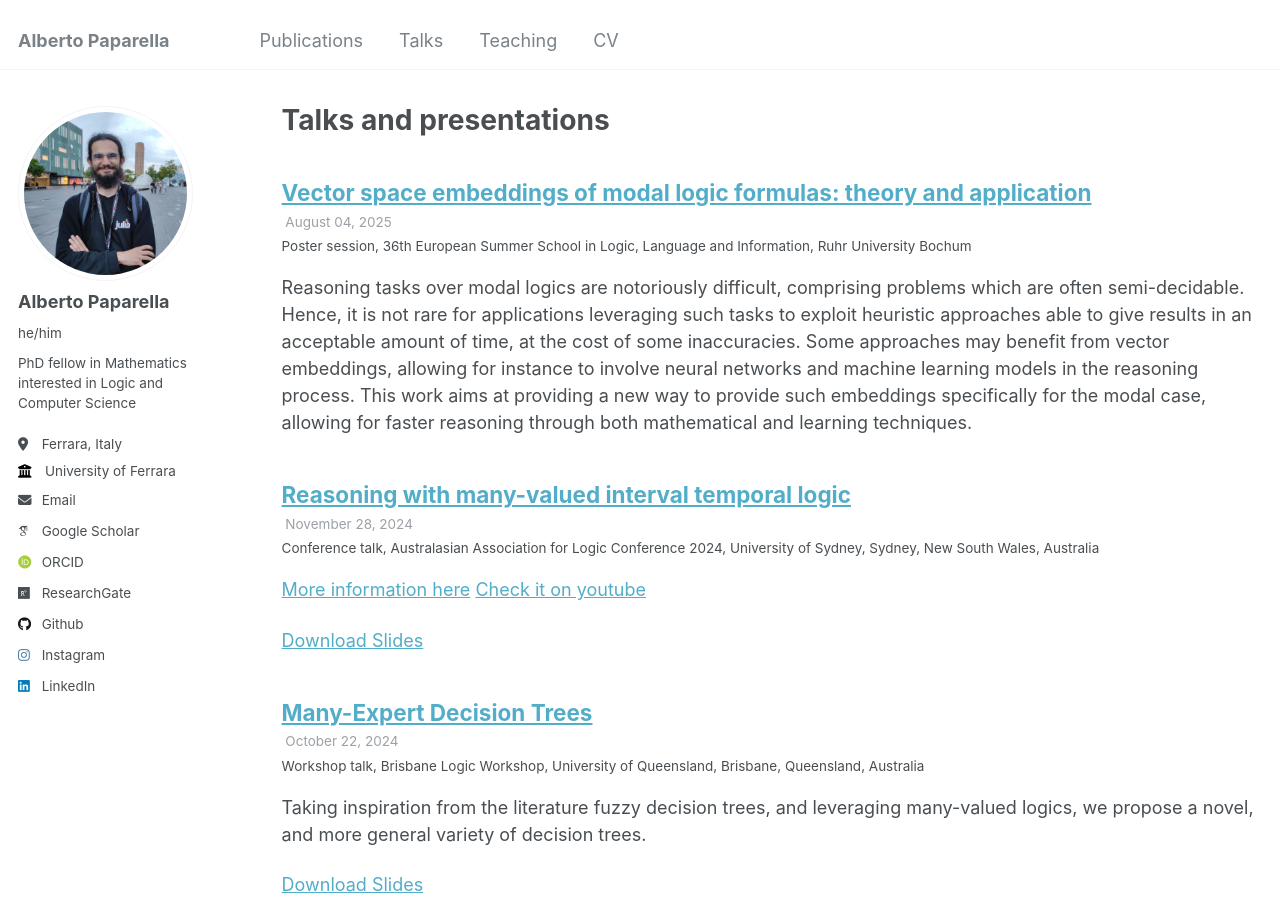
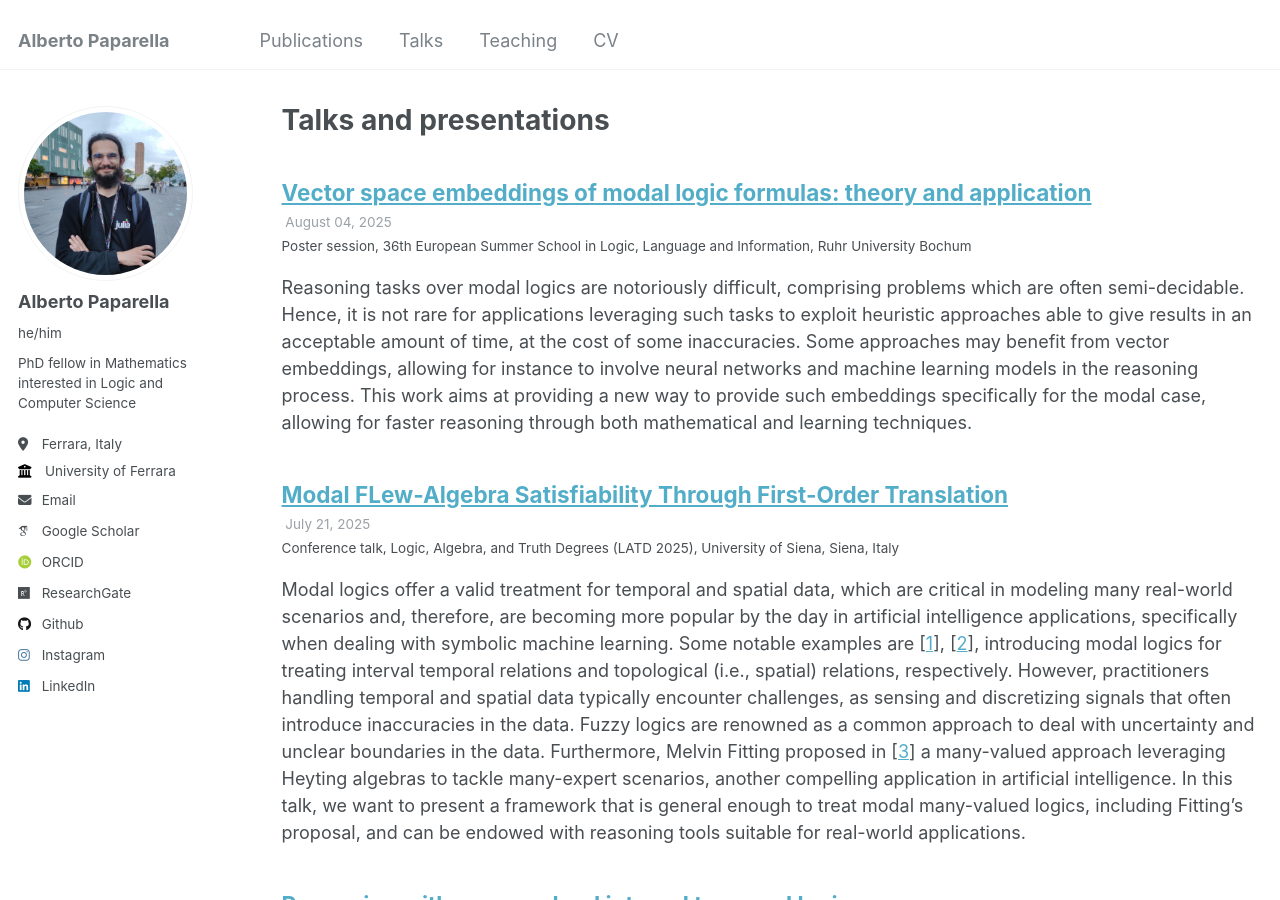
Before and after one commit to alberto-paparella/alberto-paparella.github.io, a Jekyll site: the page built from _pages/talks.html, in a window 1280 px wide and 900 px high. Built offline with Jekyll 4.4.1, drawn with Linux system fonts in a browser that asks for light colours; some web fonts are replaced; a file with an impossible date is left out.

Commit message:
Added temporary date fix

```diff
--- a/_talks/2025-07-XX-modal-flew-algebra-satisfiability-through-first-order-translation.md
+++ b/_talks/2025-07-21-modal-flew-algebra-satisfiability-through-first-order-translation.md
@@ -2,9 +2,9 @@
 title: "Modal FLew-Algebra Satisfiability Through First-Order Translation"
 collection: talks
 type: "Conference talk"
-permalink: /talks/2025-07-XX-modal-flew-algebra-satisfiability-through-first-order-translation
+permalink: /talks/2025-07-21-modal-flew-algebra-satisfiability-through-first-order-translation
 venue: "Logic, Algebra, and Truth Degrees (LATD 2025)"
-date: 2025-07-XX
+date: 2025-07-21
 location: "University of Siena, Siena, Italy"
 <!-- slidesurl: -->
 ---
```
